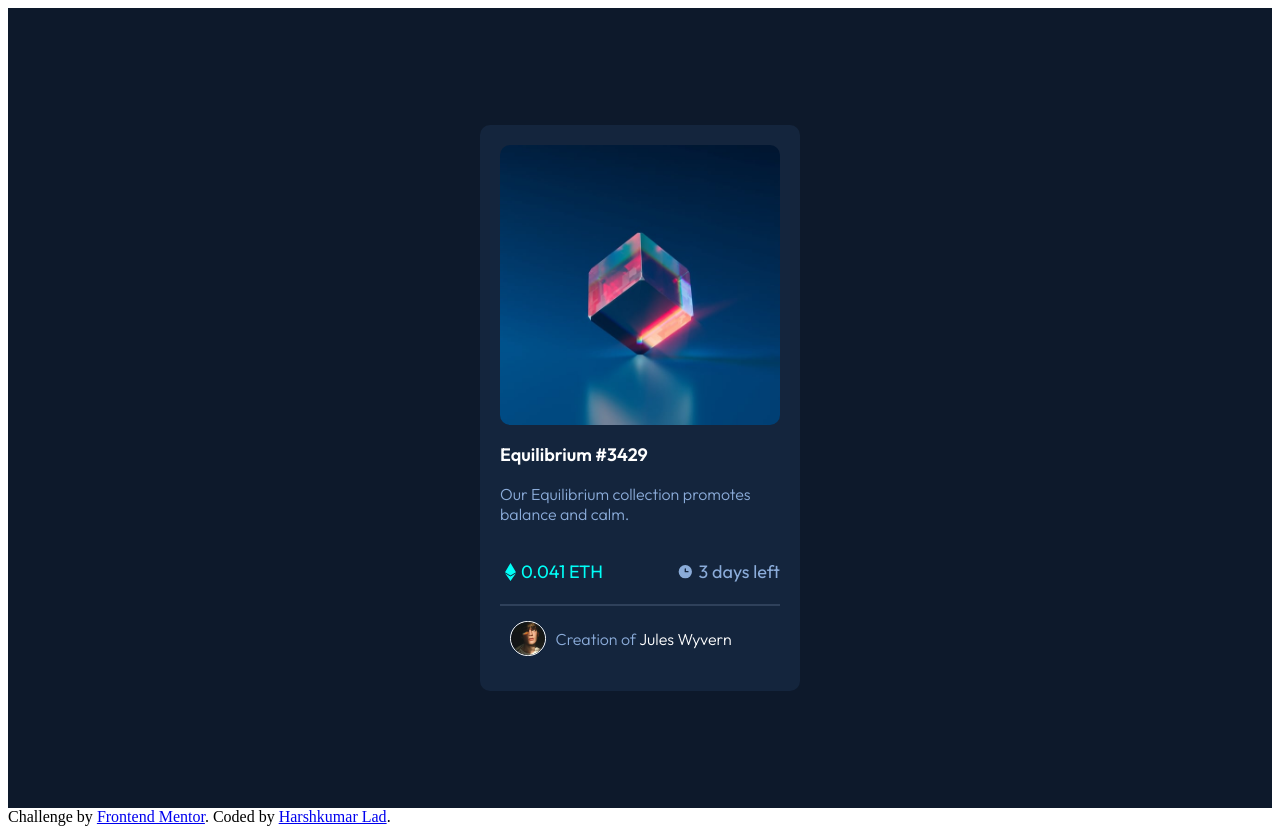
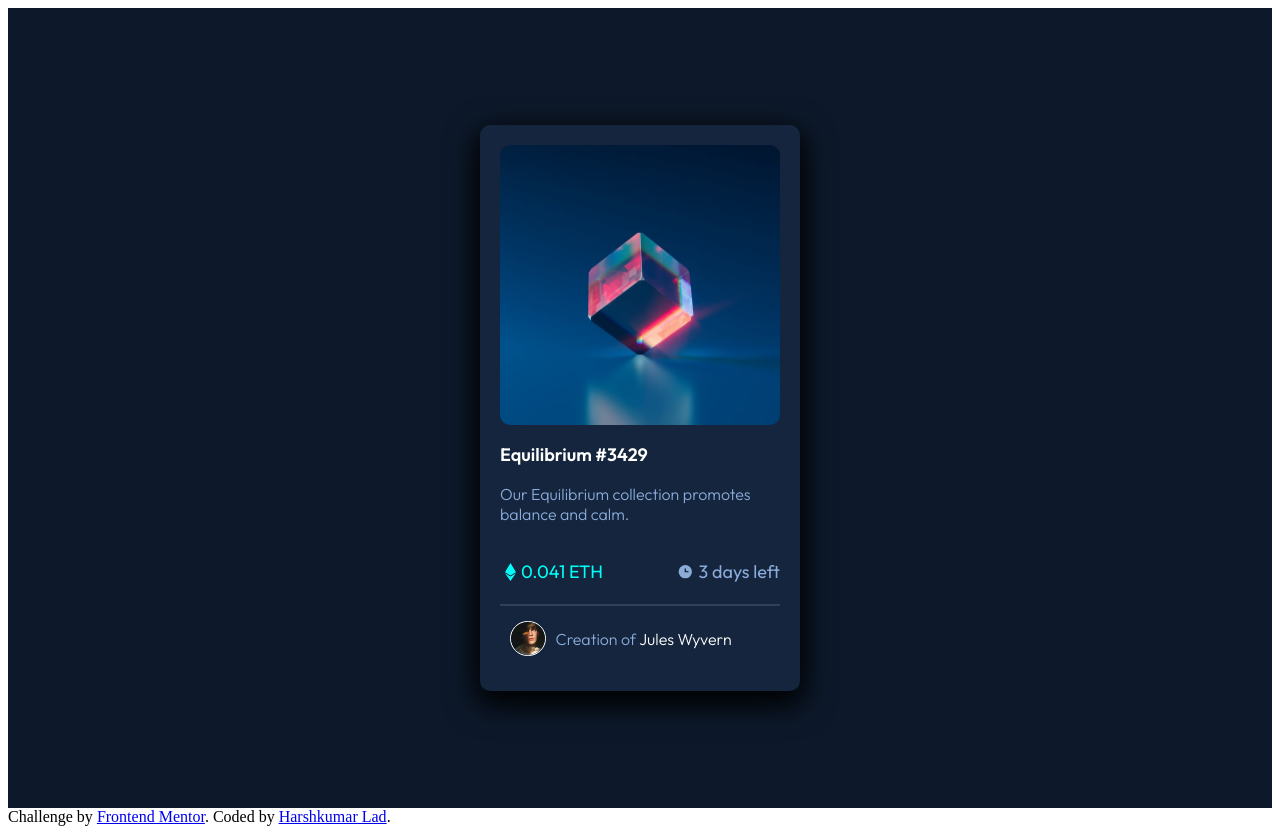
Before and after one commit to harshKLAD/nft-preview-card, a plain HTML site: page index.html in a window 1280 px wide. Drawn offline with Linux system fonts and the light colour scheme.

Commit message:
Added results screenshots

```diff
--- a/css.css
+++ b/css.css
@@ -58,6 +58,7 @@
   display: block;
   width: 280px;
   padding: 20px;
+  box-shadow: 0 10px 30px 5px;
 }
 
 .block-0 {
```
Also changed, not shown: Results/Desktop_1440px.png (added), Results/Mobile_375px.png (added).
